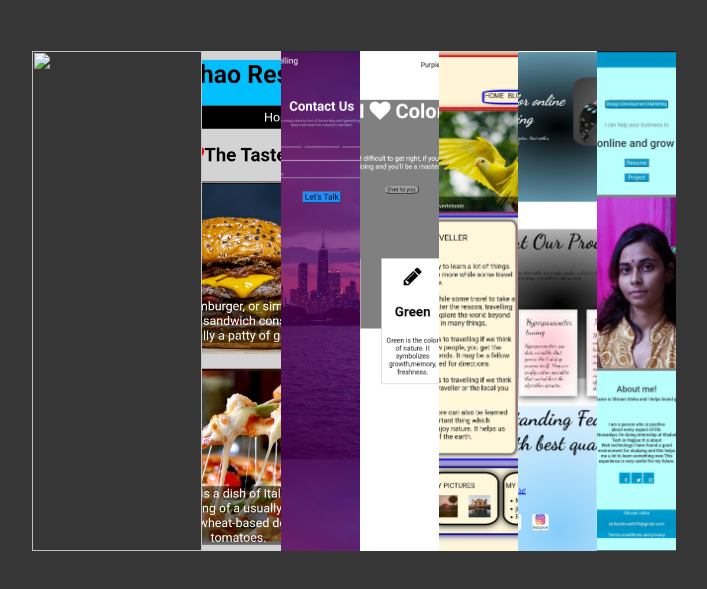
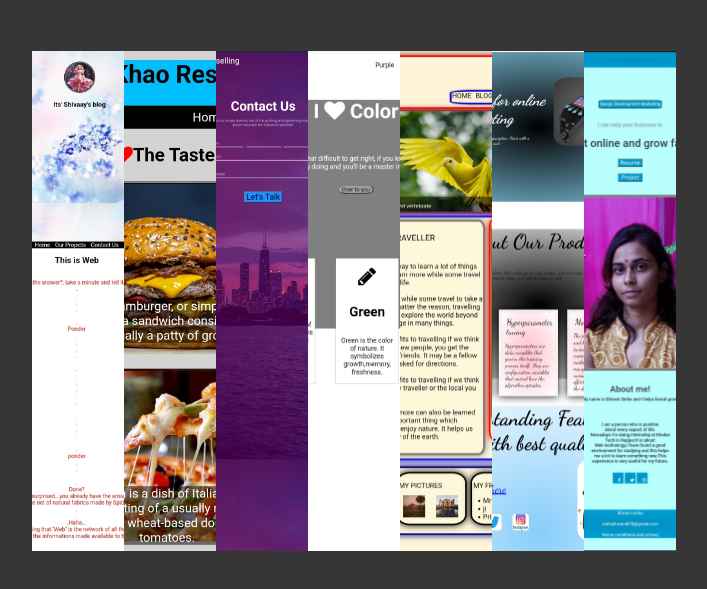
Before and after one commit to khabaitech/KTI039, a plain HTML site: page My work.html in a window 1280 px wide. Shown: the part 111-700 px from the top of the page, without its empty margins (315-1022 px from the left). Drawn offline with Linux system fonts and the light colour scheme.

Commit message:
Update My work.html

```diff
--- a/My work.html
+++ b/My work.html
@@ -115,7 +115,7 @@ b{
     <body><center><b>My Work</b></center><br>
      <br><br> <ul class="results">
   <li class="result">
-    <a href="#"><img src="IMG_20231115_194333.jpg" width="500" height="500" alt=""></a>
+    <a href="#"><img src="IMG_20231115_194333.png" width="500" height="500" alt=""></a>
   </li>
   <li class="result">
     <a href="#"><img src="IMG_20231115_142239.jpg" width="500" height="500" alt=""></a>
```
